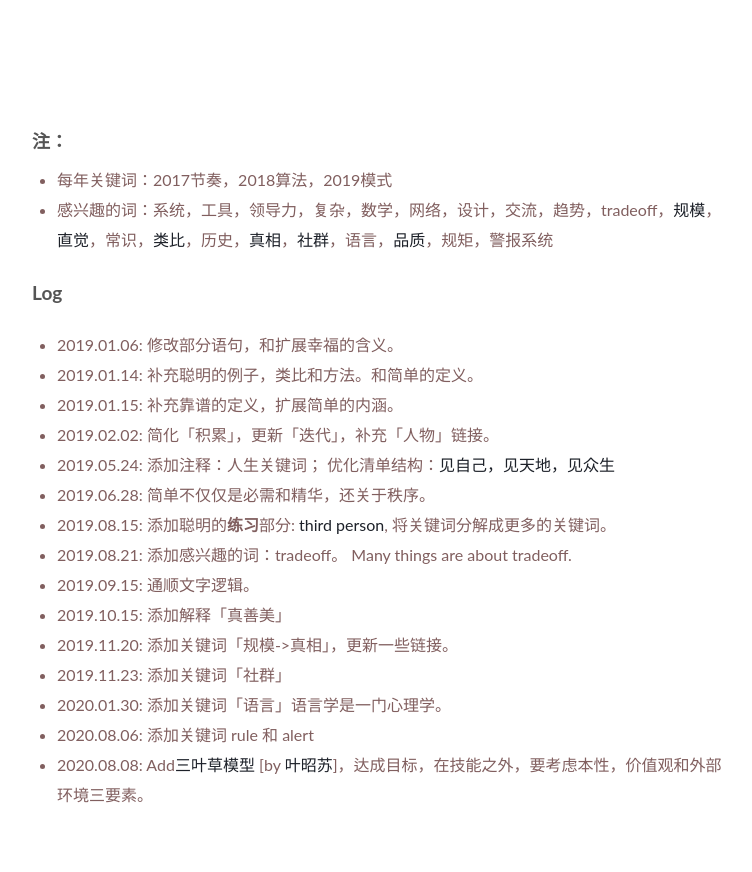
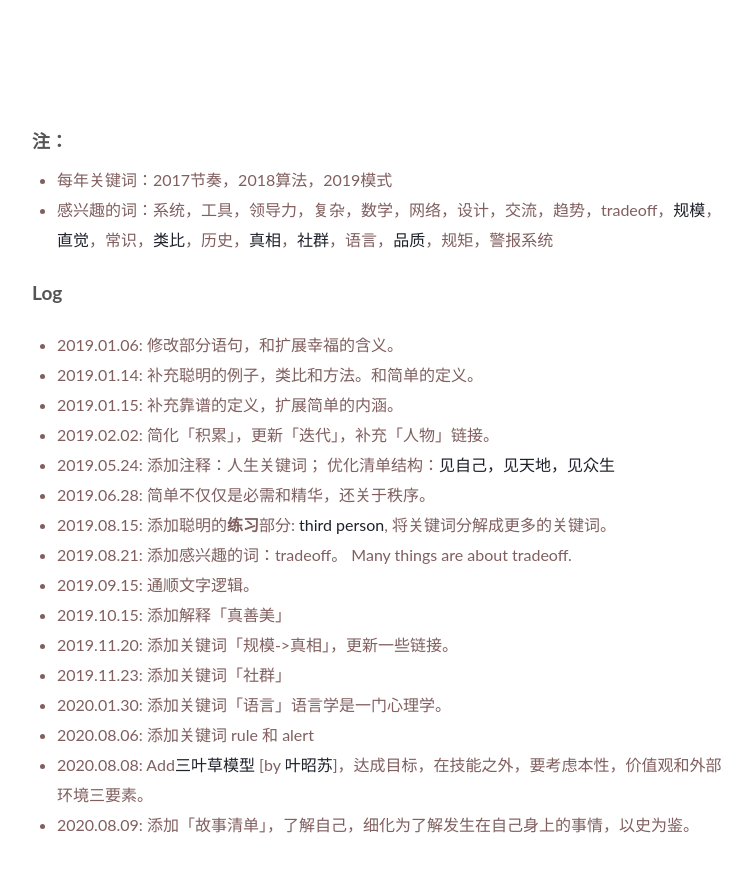
Before and after one commit to WillWang-X/willwang-x.github.io, a Jekyll site: the page built from _posts/blogs/2019-01-01-life-README.md, in a window 1280 px wide and 900 px high, scrolled down 4770 px. Shown: the top 872 px of the window, without its empty margins (258-1010 px from the left). Built offline with Jekyll 4.4.1, drawn with Linux system fonts in a browser that asks for light colours; some of the changed text lies outside the part shown.

Commit message:
update life readme: story list

```diff
--- a/_posts/blogs/2019-01-01-life-README.md
+++ b/_posts/blogs/2019-01-01-life-README.md
@@ -101,7 +101,7 @@ published: true
 
 成为世界的一部分，还是让世界成为你的一部分？
 
-- ME系列: 了解[自己](https://book.douban.com/subject/34836531/)是解决问题的关键。
+- ME系列: 了解[自己](https://book.douban.com/subject/34836531/)是解决问题的关键。e.g. [故事清单](https://workflowy.com/#/138af7ff53ee)
 - TC系列: Take care of your life & your life will take care of you.
 	- [**身体B**](https://workflowy.com/s/bodypublic/LQOmcwYgDw69Dti7): “肉体是每个人的神殿，不管里面供奉的是什么，都应该好好保持它的强韧、美丽和清洁。”
 	- **思维M**: 说到底，人与人的差距，是认知水平的差距。
@@ -181,3 +181,4 @@ published: true
 * 2020.01.30: 添加关键词「语言」语言学是一门心理学。
 * 2020.08.06: 添加关键词 rule 和 alert
 * 2020.08.08: Add[三叶草模型](https://pic2.zhimg.com/f6abeda71ce94f48eff7b2425fa073c7_r.jpg?source=1940ef5c) [by [叶昭苏](https://www.zhihu.com/question/24272298/answer/32399629)]，达成目标，在技能之外，要考虑本性，价值观和外部环境三要素。
+* 2020.08.09: 添加「故事清单」，了解自己，细化为了解发生在自己身上的事情，以史为鉴。
```
